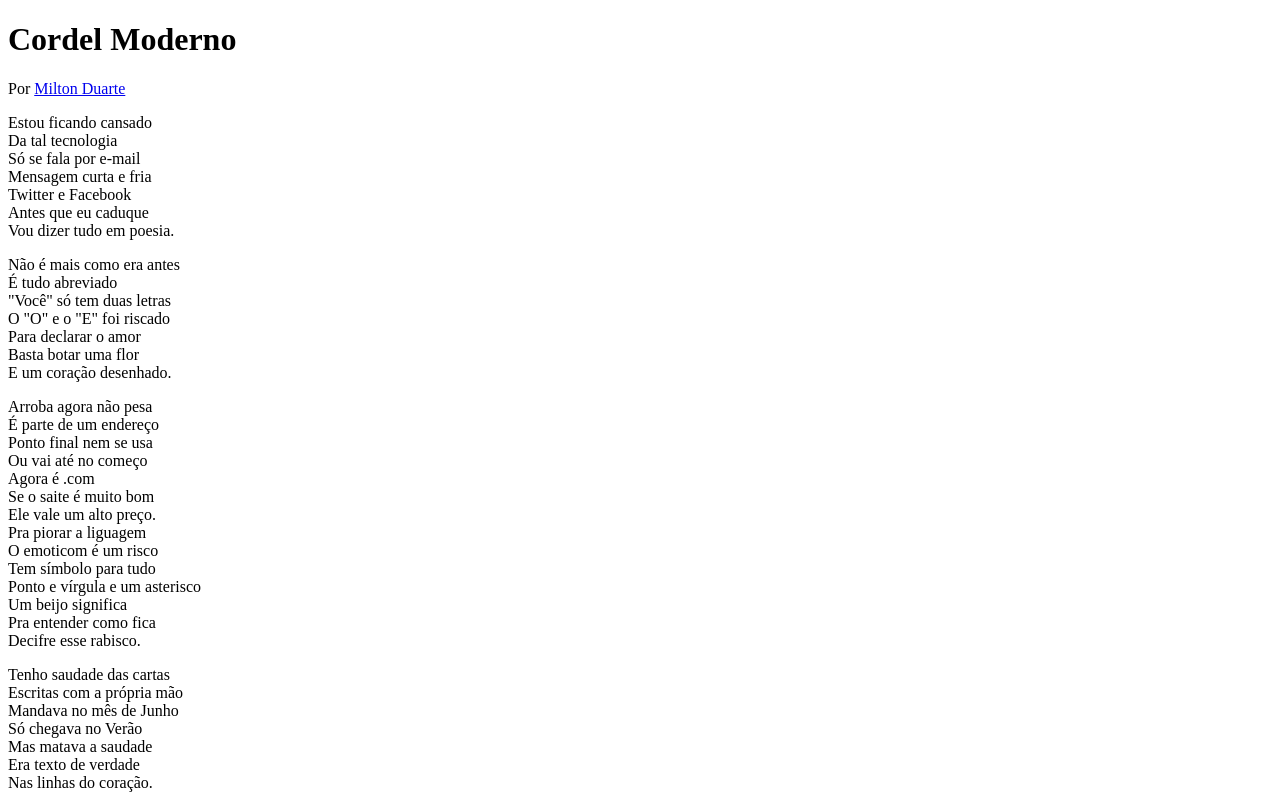
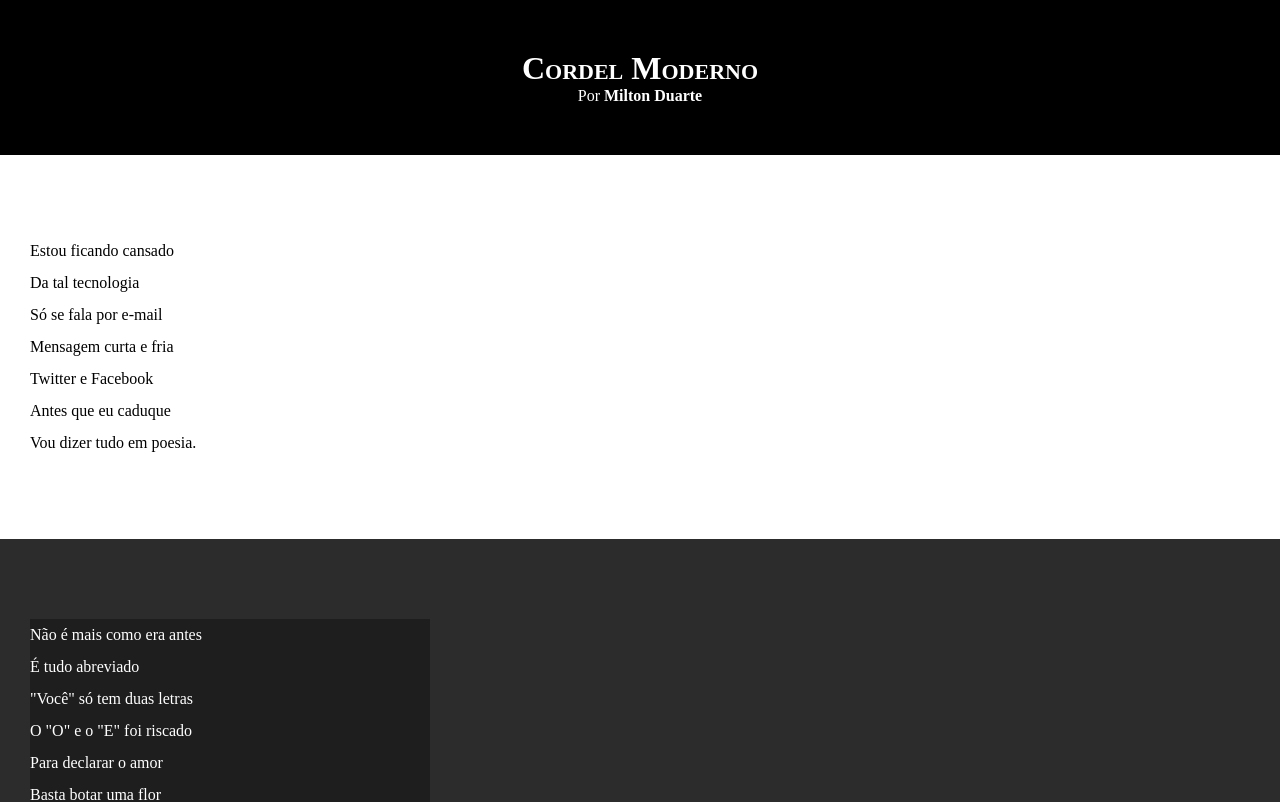
Before and after one commit to devyank1/HTML-CSS, a plain HTML site: page EXERCICIOS/EX023/index.html in a window 1280 px wide. Shown: the top 802 px of the page. Drawn offline with Linux system fonts and the light colour scheme.

Commit message:
cordel att

```diff
--- a/EXERCICIOS/EX023/index.html
+++ b/EXERCICIOS/EX023/index.html
@@ -12,7 +12,7 @@
             <p>Por <a href="https://www.recantodasletras.com.br/poesias/3186743">Milton Duarte</a></p>
         </header>
 
-    <section>
+    <section class="normal">
         <p>
             Estou ficando cansado <br>
             Da tal tecnologia <br>
@@ -25,7 +25,7 @@
     </section>
 
 
-    <section>
+    <section class="imagem">
         <p>
             Não é mais como era antes <br>
             É tudo abreviado <br>
@@ -38,7 +38,7 @@
     </section>
 
 
-    <section>
+    <section class="normal">
         <p>
             Arroba agora não pesa <br>
             É parte de um endereço <br>
@@ -58,7 +58,7 @@
     </section>
 
 
-    <section>
+    <section class="imagem">
         <p>
             Tenho saudade das cartas <br>
             Escritas com a própria mão <br>
@@ -71,7 +71,7 @@
     </section>
 
 
-    <section>
+    <section class="normal">
         <p>
             Agora, escrevo e envio <br>
             Chegando na mesma hora <br>
--- a/EXERCICIOS/EX023/style.css
+++ b/EXERCICIOS/EX023/style.css
@@ -1 +1,65 @@
 @charset "UTF-8";
+
+*{
+    margin: 0px;
+    padding: 0px;
+}
+
+html, body{
+    background-color: darkgray;
+    min-height: 100vh;
+}
+
+header{
+    background-color: black;
+    color: white;
+    text-align: center;
+}
+
+header > h1{
+    padding-top: 50px;
+    font-variant: small-caps;
+}
+
+header > p{
+    padding-bottom: 50px;
+}
+
+a{
+    color: white;
+    text-decoration: none;
+    font-weight: bolder;
+}
+
+a:hover{
+    text-decoration: underline;
+}
+
+section{
+    padding-top: 10vh;
+    padding-bottom: 10vh;
+    line-height: 2em;
+    padding-left: 30px;
+}
+
+section.normal{
+    background-color: white;
+    color: black;
+}
+
+section.imagem{
+    background-color: rgb(44, 44, 44);
+    color: white;
+}
+
+section.imagem > p{
+    background-color: rgba(0, 0, 0, 0.322);
+    width: 400px;
+}
+
+footer{
+    background-color: black;
+    text-align: center;
+    color: white;
+    padding: 10px;
+}
```
